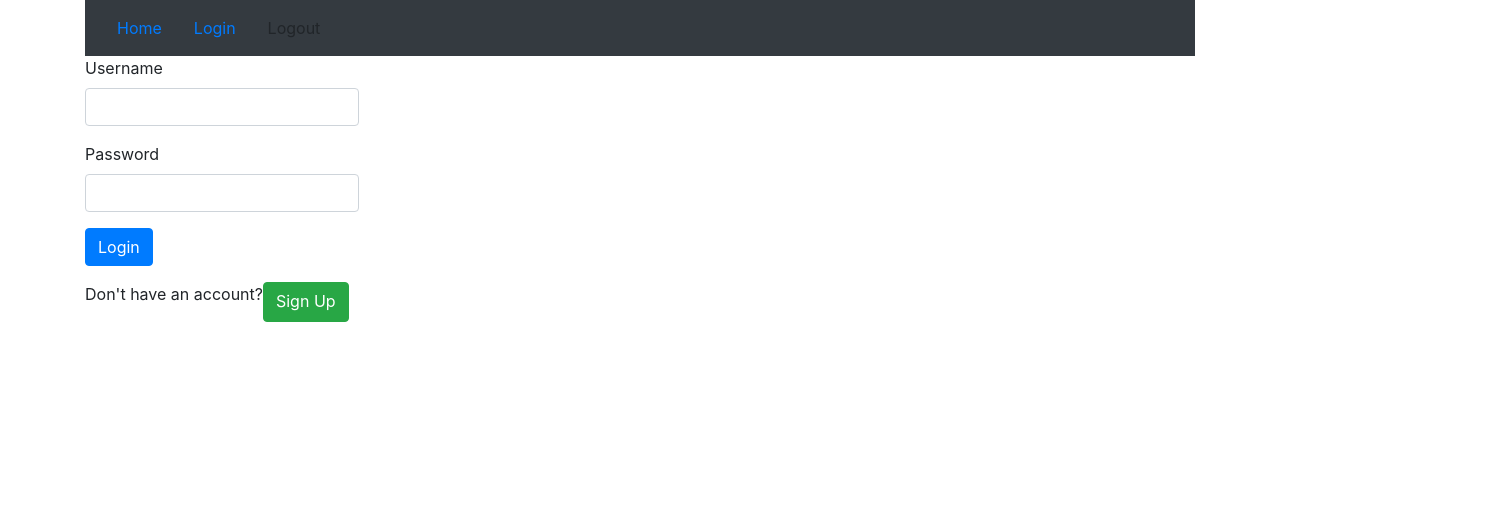
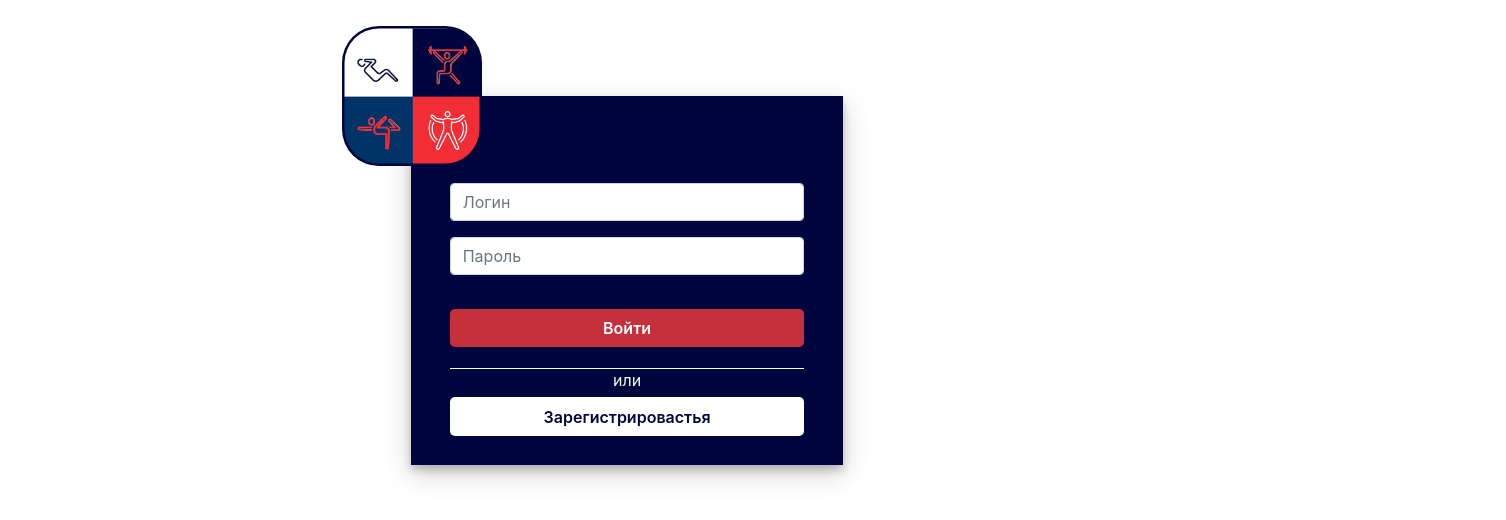
Before and after one commit to bogatovam/netcracker-project, an Angular app in the folder workout-planning-ng-app/: page /auth/login in a window 1280 px wide. Shown: the top 520 px of the page, 1506 px wide, since content can reach past the window. Built offline with nearby package versions, Linux system fonts and the light colour scheme.

Commit message:
Added style of sign in page

```diff
--- a/workout-planning-ng-app/src/app/app.component.html
+++ b/workout-planning-ng-app/src/app/app.component.html
@@ -1,4 +1,3 @@
 <div class="container">
-  <app-navigation></app-navigation>
   <router-outlet></router-outlet>
 </div>
--- a/workout-planning-ng-app/src/app/app.component.ts
+++ b/workout-planning-ng-app/src/app/app.component.ts
@@ -1,15 +1,28 @@
-import { Component } from '@angular/core';
-import {HttpClient} from "@angular/common/http";
+import {Component, OnInit} from '@angular/core';
+import { TokenStorageService } from './authorization/token-storage.service';
 
 @Component({
   selector: 'app-root',
   templateUrl: './app.component.html',
   styleUrls: ['./app.component.css']
 })
-export class AppComponent {
-  title = 'workout-planning-ng-app';
-  greeting = {};
-  constructor(private http: HttpClient) {
-    //http.get('https://localhost:8443/test').subscribe(data => this.greeting = data);
+export class AppComponent implements OnInit {
+  private roles: string[];
+  private authority: string;
+
+  constructor(private tokenStorage: TokenStorageService) { }
+
+  ngOnInit() {
+    if (this.tokenStorage.getToken()) {
+      this.roles = this.tokenStorage.getAuthorities();
+      this.roles.every(role => {
+        if (role === 'ROLE_ADMIN') {
+          this.authority = 'admin';
+          return false;
+        }
+        this.authority = 'user';
+        return true;
+      });
+    }
   }
 }
--- a/workout-planning-ng-app/src/app/authorization/authorization.service.ts
+++ b/workout-planning-ng-app/src/app/authorization/authorization.service.ts
@@ -2,9 +2,9 @@ import { Injectable } from '@angular/core';
 import {HttpClient, HttpHeaders} from '@angular/common/http';
 import { Observable } from 'rxjs';
 import {Response} from "@angular/http";
-import { JwtResponse } from '../model/JwtResponse';
-import { AuthorizationLoginInfo } from '../model/login';
-import { SignUpInfo } from '../model/signup';
+import { JwtResponse } from '../shared/model/JwtResponse';
+import { AuthorizationLoginInfo } from '../shared/model/login';
+import { SignUpInfo } from '../shared/model/signup';
 
 const httpOptions = {
   headers: new HttpHeaders({ 'Content-Type': 'application/json' })
--- a/workout-planning-ng-app/src/app/authorization/login/login.component.css
+++ b/workout-planning-ng-app/src/app/authorization/login/login.component.css
@@ -0,0 +1,68 @@
+.login-container {
+  margin-left: 28%;
+}
+
+.login-logo {
+  position: relative;
+  margin-top: 6%;
+  margin-left: -16%;
+}
+
+.login-logo img {
+  position: absolute;
+  width: 28%;
+  background: #00063d;
+  border-radius: 2.3rem;
+  padding: 0.5%;
+}
+
+.login-form {
+  margin-top: 22.3%;
+  alignment: center;
+  padding: 20% 9% 3%;
+  background: #00063d;
+  box-shadow: 0 5px 8px 0 rgba(0, 0, 0, 0.2), 0 9px 26px 0 rgba(0, 0, 0, 0.19);
+}
+
+.login-form h3 {
+  text-align: center;
+  margin-bottom: 12%;
+  color: #fff;
+}
+
+.button-submit {
+  margin-top: 5%;
+  font-weight: 600;
+  width: 100%;
+  color: #fff;
+  background-color: #c5303a;
+  border-radius: 5px;
+  border: none;
+  padding: 2%;
+}
+
+.danger {
+  margin-bottom: 3%;
+  margin-top: 3%;
+}
+
+.button-signup {
+  font-weight: 600;
+  width: 100%;
+  color: #00063d;
+  background-color: white;
+  border-radius: 5px;
+  border: none;
+  padding: 2%;
+}
+
+.horizontal-separator {
+  height: 1px;
+  width: 100%;
+  background-color: honeydew;
+  margin-top: 6%;
+  margin-bottom: 8%;
+  color: honeydew;
+  text-align: center;
+
+}
--- a/workout-planning-ng-app/src/app/authorization/login/login.component.html
+++ b/workout-planning-ng-app/src/app/authorization/login/login.component.html
@@ -1,35 +1,49 @@
-<div *ngIf="isLoggedIn; else loggedOut">
-  Logged in as {{roles}}.
+<div class="container login-container">
+  <div class="row">
+    <div class="col-md-5">
+      <div class="login-logo">
+        <img src="../../../assets/images/logo.jpg" alt=""/>
       </div>
 
-<ng-template #loggedOut>
-  <div class="row col-sm-6" style="max-width:350px;">
-    <form name="form" (ngSubmit)="f.form.valid && onSubmit()" #f="ngForm" novalidate>
+      <form name="form" class="login-form" (ngSubmit)="f.form.valid && onSubmit()" #f="ngForm" novalidate>
+
         <div class="form-group">
-        <label for="username">Username</label>
-        <input type="text" class="form-control" id="username" name="username" [(ngModel)]="form.username" #username="ngModel"
-               required />
+          <input id="username" name="username" type="text" class="form-control"
+                 placeholder="Логин" [(ngModel)]="form.username" #username="ngModel" required/>
+
           <div *ngIf="f.submitted && username.invalid">
-          <div *ngIf="username.errors.required">Username is required</div>
+            <div class="alert alert-danger danger" *ngIf="username.errors.required">Введите логин</div>
+          </div>
+
+        </div>
+
+        <div class="form-group">
+          <input id="password" name="password" class="form-control"
+                 placeholder="Пароль" type="password" [(ngModel)]="form.password" #password="ngModel" required/>
+
+          <div *ngIf="f.submitted && password.invalid">
+            <div class="alert alert-danger danger" *ngIf="password.errors.required">Введите пароль</div>
+          </div>
+
+        </div>
+
+        <div class="form-group">
+          <button class="button-submit">Войти</button>
+
+          <div *ngIf="f.submitted && isLoginFailed" class="alert alert-danger danger">
+            Ошибка: {{errorMessage}}
           </div>
         </div>
+
+        <div class="horizontal-separator">
+          <p>или</p>
+        </div>
+
         <div class="form-group">
-        <label for="password">Password</label>
-        <input type="password" id="password" class="form-control" name="password" [(ngModel)]="form.password" #password="ngModel"
-               required />
-        <div *ngIf="f.submitted && password.invalid">
-          <div *ngIf="password.errors.required">Password is required</div>
+          <button class="button-signup">Зарегистрировастья</button>
+        </div>
+
+      </form>
     </div>
   </div>
-      <div class="form-group">
-        <button class="btn btn-primary">Login</button>
-        <div *ngIf="f.submitted && isLoginFailed" class="alert alert-danger">
-          Login failed: {{errorMessage}}
 </div>
-      </div>
-    </form>
-    <hr />
-    <p>Don't have an account?</p>
-    <a href="signup" class="btn btn-success">Sign Up</a>
-  </div>
-</ng-template>
--- a/workout-planning-ng-app/src/app/authorization/login/login.component.ts
+++ b/workout-planning-ng-app/src/app/authorization/login/login.component.ts
@@ -2,8 +2,8 @@ import { Component, OnInit } from '@angular/core';
 
 import { AuthorizationService } from '../authorization.service';
 import { TokenStorageService } from '../token-storage.service';
-import { AuthorizationLoginInfo } from '../../model/login';
-import {JwtResponse} from "../../model/JwtResponse";
+import { AuthorizationLoginInfo } from '../../shared/model/login';
+import {JwtResponse} from "../../shared/model/JwtResponse";
 
 @Component({
   selector: 'app-login',
@@ -16,6 +16,7 @@ export class LoginComponent implements OnInit {
   isLoginFailed = false;
   errorMessage = '';
   roles: string[] = [];
+  imagePath: string = "../../logo.jpg";
   private loginInfo: AuthorizationLoginInfo;
 
   constructor(private authService: AuthorizationService, private tokenStorage: TokenStorageService) { }
--- a/workout-planning-ng-app/src/app/authorization/signup/signup.component.ts
+++ b/workout-planning-ng-app/src/app/authorization/signup/signup.component.ts
@@ -1,7 +1,7 @@
 import { Component, OnInit } from '@angular/core';
 
 import { AuthorizationService } from '../authorization.service';
-import { SignUpInfo } from '../../model/signup';
+import { SignUpInfo } from '../../shared/model/signup';
 
 @Component({
   selector: 'app-signup',
--- a/workout-planning-ng-app/src/app/navigation/navigation.component.ts
+++ b/workout-planning-ng-app/src/app/navigation/navigation.component.ts
@@ -1,4 +1,5 @@
 import { Component, OnInit } from '@angular/core';
+import {TokenStorageService} from "../authorization/token-storage.service";
 
 @Component({
   selector: 'app-navigation',
@@ -7,9 +8,13 @@ import { Component, OnInit } from '@angular/core';
 })
 export class NavigationComponent implements OnInit {
 
-  constructor() { }
+  constructor(private token: TokenStorageService) { }
 
   ngOnInit() {
   }
 
+  logout() {
+    this.token.signOut();
+    window.location.reload();
+  }
 }
```
Also changed, not shown: workout-planning-ng-app/src/app/shared/model/JwtResponse.ts (renamed from workout-planning-ng-app/src/app/model/JwtResponse.ts), workout-planning-ng-app/src/app/shared/model/login.ts (renamed from workout-planning-ng-app/src/app/model/login.ts), workout-planning-ng-app/src/app/shared/model/signup.ts (renamed from workout-planning-ng-app/src/app/model/signup.ts), workout-planning-ng-app/src/assets/images/logo.jpg (added), 1 other file (tests, documents, lock files or other folders). Lines whose indentation alone changed are shown as unchanged.
